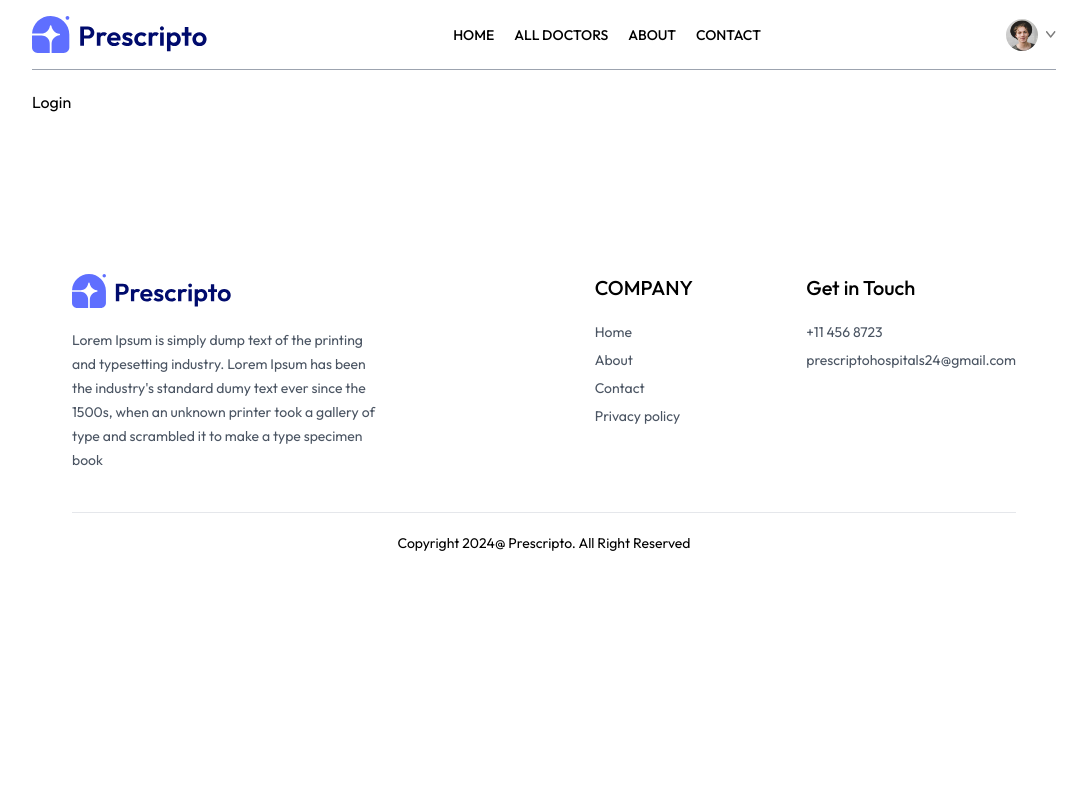
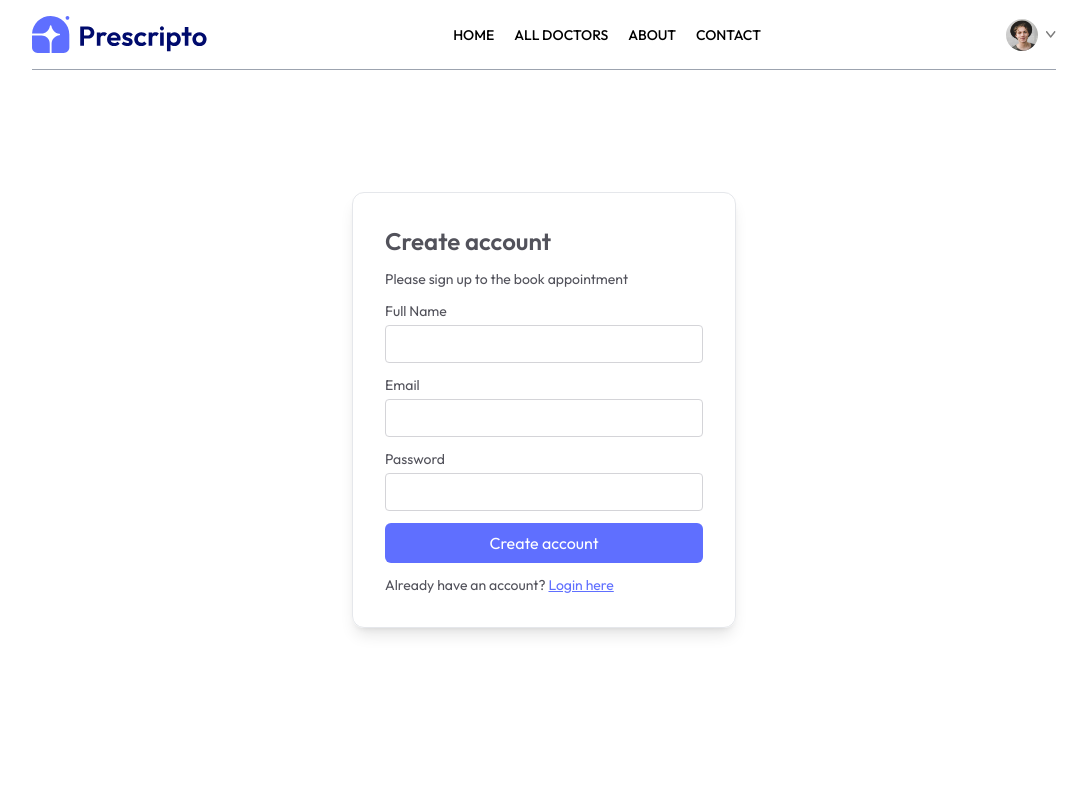
Before and after one commit to kavindyadesilvasandali/Appointment-booking-project, a React (Vite) app: page /login in a window 1280 px wide. Shown: the top 800 px of the page, without its empty margins (96-1183 px from the left). Built offline with nearby package versions, Linux system fonts and the light colour scheme; the HTML template or start-up script is replaced by a standard one.

Commit message:
Login page

```diff
--- a/src/pages/Login.jsx
+++ b/src/pages/Login.jsx
@@ -1,8 +1,46 @@
-import React from 'react'
+import React, { useState } from 'react'
 
 const Login = () => {
+  const [state, setState]= useState('Sign Up')
+
+  const [email, setEmail]= useState('')
+  const [password, setPassword]= useState('')
+  const [name, setName]= useState('')
+
+  const onSubmitHandler = async(event)=>{
+    event.preventDefault()
+  }
+
   return (
-    <div>Login</div>
+    <form className='min-h-[80vh] flex items-center'>
+      <div className='flex flex-col gap-3 m-auto items-start p-8 min-w-[340px] sm:min-w-96 border rounded-xl text-zinc-600 text-sm shadow-lg'>
+        <p className='text-2xl font-semibold '>{state === 'Sign Up' ? "Create account" : "Login"}</p>
+        <p>Please {state === 'Sign Up' ? "sign up" : "log in"} to the book appointment</p>
+        {
+          state === "Sign Up" && <div className='w-full'>
+          <p>Full Name</p>
+          <input className='border border-zinc-300 rounded w-full p-2 mt-1' type="text" onChange={(e)=>setName(e.target.name)} value={name} required />
+        </div>
+        }
+        <div className='w-full'>
+          <p>Email </p>
+          <input className='border border-zinc-300 rounded w-full p-2 mt-1' type="email" onChange={(e)=>setEmail(e.target.name)} value={email} required />
+        </div>
+        <div className='w-full'>
+          <p>Password</p>
+          <input className='border border-zinc-300 rounded w-full p-2 mt-1' type="password" onChange={(e)=>setPassword(e.target.name)} value={password} required />
+        </div>
+        <button className='bg-primary text-white w-full py-2 rounded-md text-base'>
+        {state === 'Sign Up' ? "Create account" : "Login"}
+        </button>
+        {
+          state=== "Sign Up"
+          ? <p>Already have an account? <span onClick={()=>setState('Login')} className='text-primary underline cursor-pointer'>Login here</span></p>
+          : <p>Create a new acoount? <span onClick={()=>setState('Sign Up')} className='text-primary underline cursor-pointer'>Click here</span></p>
+        }
+      </div>
+
+    </form>
   )
 }
 
```
